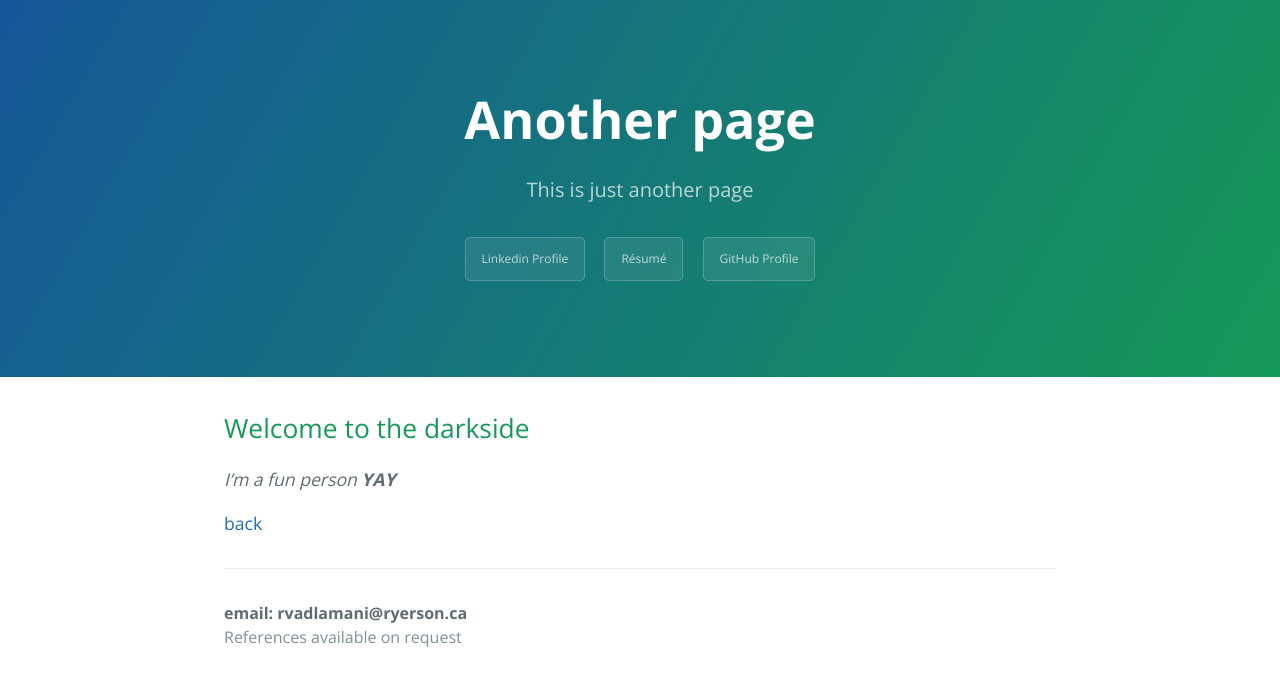
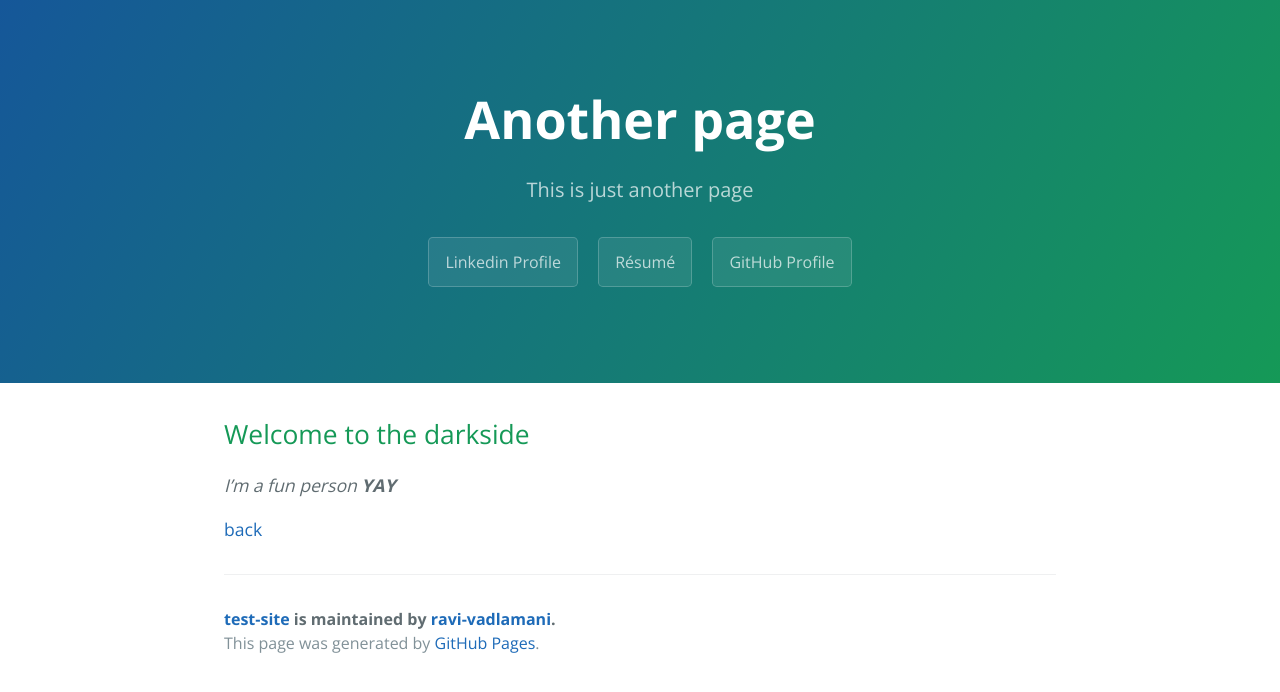
Before and after one commit to ravi-vadlamani/test-site, a Jekyll site: the page built from another-page.md, in a window 1280 px wide. Shown: the top 692 px of the page. Built offline with Jekyll 4.4.1, drawn with Linux system fonts in a browser that asks for light colours.

Commit message:
Revert "Final touches"
This reverts commit 9c01588192829b9cd8750c16adcf16aad07078d4.

```diff
--- a/_layouts/default.html
+++ b/_layouts/default.html
@@ -41,11 +41,9 @@
 
       <footer class="site-footer">
         {% if site.github.is_project_page %}
-          <span class="site-footer-owner">email: rvadlamani@ryerson.ca</span>
-<!--      <span class="site-footer-owner"><a href="{{ site.github.repository_url }}">{{ site.github.repository_name }}</a> is maintained by <a href="{{ site.github.owner_url }}">{{ site.github.owner_name }}</a>.</span> -->
+          <span class="site-footer-owner"><a href="{{ site.github.repository_url }}">{{ site.github.repository_name }}</a> is maintained by <a href="{{ site.github.owner_url }}">{{ site.github.owner_name }}</a>.</span>
         {% endif %}
-          <span class="site-footer-credits">References available on request</span>
-<!--      <span class="site-footer-credits">This page was generated by <a href="https://pages.github.com">GitHub Pages</a>.</span>        -->
+        <span class="site-footer-credits">This page was generated by <a href="https://pages.github.com">GitHub Pages</a>.</span>
       </footer>
     </main>
   </body>
--- a/_sass/jekyll-theme-cayman.scss
+++ b/_sass/jekyll-theme-cayman.scss
@@ -29,7 +29,7 @@ body {
   padding: 0;
   margin: 0;
   font-family: "Open Sans", "Helvetica Neue", Helvetica, Arial, sans-serif;
-  font-size: 12px;
+  font-size: 16px;
   line-height: 1.5;
   color: $body-text-color;
 }
```
Also changed, not shown: index.md (+9 -11 lines).
